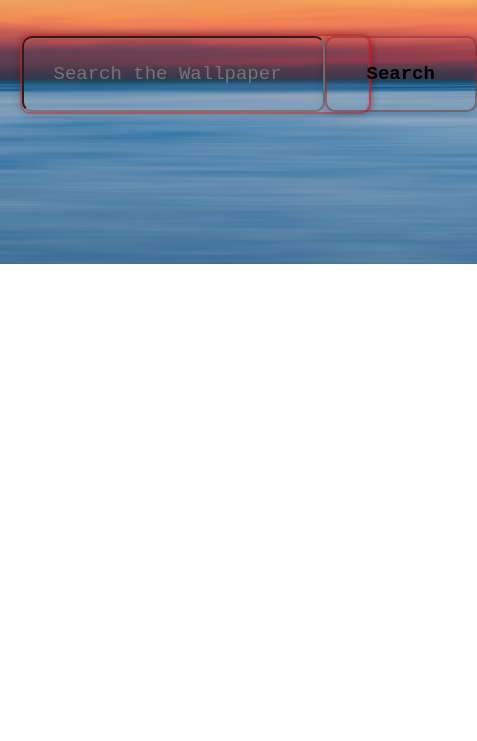
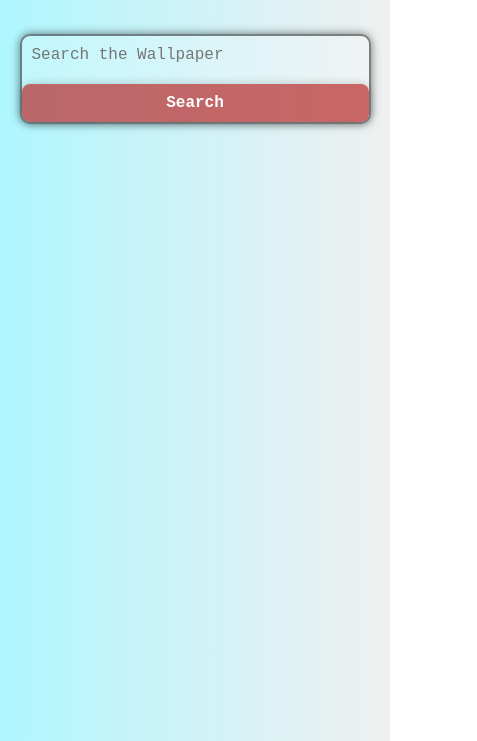
Before and after one commit to Atharva-5/Image-Search-Engine, a plain HTML site: page index.html in a window 390 px wide. Shown: the part 103-844 px from the top of the page, 477 px wide, since content can reach past the window. Drawn offline with Linux system fonts and the light colour scheme.

Commit message:
Added media queries and changed the background

```diff
--- a/style.css
+++ b/style.css
@@ -1,3 +1,4 @@
+/* Existing CSS */
 * {
     margin: 0;
     padding: 0;
@@ -5,64 +6,87 @@
     box-sizing: border-box;
 }
 
-
 body {
     height: auto;
-    background: url('/background.jpg');
-    background-repeat: no-repeat;
-    background-size: cover;
+    background: linear-gradient(90deg, #aff6ff, #f0f0f0);
 }
 
 h1 {
-    margin: 50px auto 50px;
+    margin: 50px auto;
     text-align: center;
-    width: 400px;
     background: transparent;
     justify-content: center;
 }
 
 form {
     width: 90%;
-    height: 80px;
+    height: 60px;
     max-width: 600px;
     display: flex;
     align-items: center;
-    background: transparent;
+    background: rgba(255, 255, 255, 0.2);
     margin: auto;
     border-radius: 10px;
-    border: 2px solid rgba(217, 20, 20, 0.5);
-    box-shadow: 0 0 10px rgba(0, 0, 0, .2);
-    backdrop-filter: blur(1px);
+    border: 2px solid rgba(12, 12, 12, 0.5);
+    box-shadow: 0 0 10px rgba(0, 0, 0, 0.516);
+    backdrop-filter: blur(5px);
 }
 
 form input {
     flex: 1;
     height: 100%;
-    border: 1;
-    outline: 0;
+    border: none;
+    outline: none;
     color: black;
     font-weight: bold;
     background: transparent;
     border-radius: 10px;
     font-size: 19px;
-    padding: 0 30px;
+    padding: 0 20px;
 }
 
 form button {
     height: 100%;
-    background: transparent;
-    border: 1;
-    font-size: 19px;
-    border-radius: 10px;
-    padding: 0 40px;
-    outline: 0;
+    background: rgba(184, 44, 44, 0.708);
+    border: none;
+    font-size: 16px;
+    border-radius: 8px;
+    padding: 0 20px;
+    outline: none;
     cursor: pointer;
+    color: white;
     font-weight: bold;
-    font-size: 19px;
-    border: 2px solid rgba(132, 51, 51, 0.557);
     box-shadow: 0 0 10px rgba(0, 0, 0, .2);
-    backdrop-filter: blur(1px);
+    transition: all 0.3s ease;
+    /* Transition for smooth hover */
+}
 
+form button:hover {
+    background: rgba(0, 0, 0, 0.8);
+    color: white;
+    transform: scale(1.1);
+    /* Button slightly grows on hover */
+}
+
+form button:active {
+    animation: pressAnimation 0.1s ease;
+    /* Trigger the press animation */
+}
+
+@keyframes pressAnimation {
+    0% {
+        transform: scale(1);
+    }
+
+    50% {
+        transform: scale(0.95);
+        /* Shrink slightly when clicked */
+    }
+
+    100% {
+        transform: scale(1);
+        /* Return to normal size */
+    }
 }
 
 ::placeholder {
@@ -83,6 +107,20 @@ form button {
     display: none;
     border: 2px solid rgba(132, 51, 51, 0.557);
     box-shadow: 0 0 10px rgba(0, 0, 0, .2);
+    transition: all 0.3s ease;
+    /* Hover effect */
+}
+
+#showmore:hover {
+    background: rgba(0, 0, 0, 0.8);
+    color: white;
+    transform: scale(1.1);
+    /* Button slightly grows on hover */
+}
+
+#showmore:active {
+    animation: pressAnimation 0.1s ease;
+    /* Trigger the press animation */
 }
 
 #searchResult {
@@ -95,7 +133,66 @@ form button {
 
 #searchResult img {
     width: 100%;
-    height: 500px;
+    height: 300px;
     object-fit: cover;
     border-radius: 5px;
+    transition: transform 0.3s ease;
+    /* Smooth hover animation */
 }
+
+#searchResult img:hover {
+    transform: scale(1.05);
+    /* Image grows slightly on hover */
+}
+
+@media (max-width: 768px) {
+    #searchResult {
+        grid-template-columns: 1fr 1fr;
+        grid-gap: 20px;
+    }
+
+    form {
+        height: 50px;
+    }
+
+    form input {
+        font-size: 16px;
+    }
+
+    form button {
+        padding: 0 15px;
+        font-size: 14px;
+    }
+
+    #searchResult img {
+        height: 200px;
+    }
+}
+
+@media (max-width: 480px) {
+    #searchResult {
+        grid-template-columns: 1fr;
+    }
+
+    form {
+        flex-direction: column;
+        height: auto;
+    }
+
+    form input {
+        width: 100%;
+        padding: 10px;
+        margin-bottom: 10px;
+        font-size: 16px;
+    }
+
+    form button {
+        width: 100%;
+        font-size: 16px;
+        padding: 10px;
+    }
+
+    #searchResult img {
+        height: 150px;
+    }
+}
```
Also changed, not shown: background.jpg (deleted).
